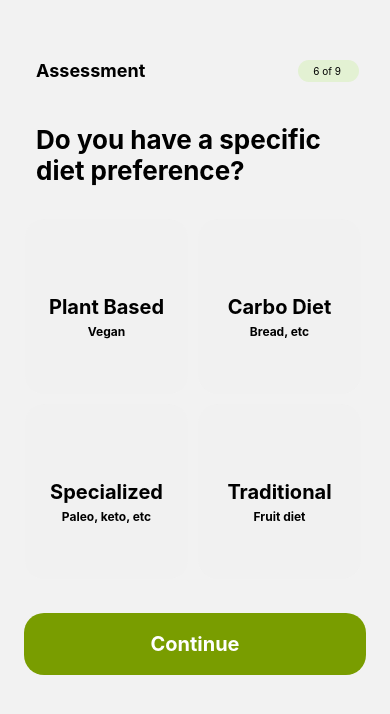
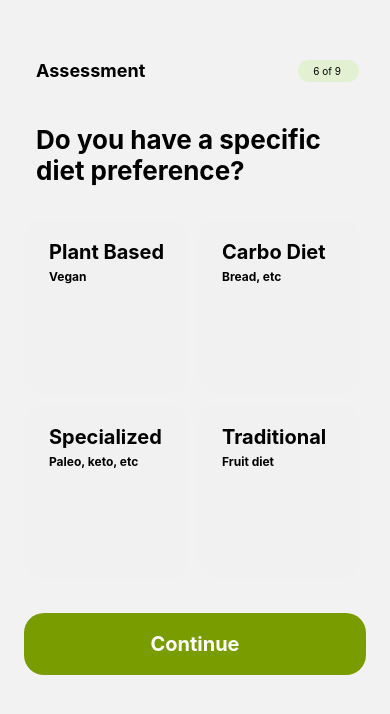
Before and after one commit to jung-eugene/bostonhacks-medimind, a React Native app: screen /A6 in a window 390 px wide. Shown: the top 714 px of the page. Built offline with nearby package versions, Linux system fonts and the light colour scheme.

Commit message:
Update Assessment6.js

```diff
--- a/src/screens/Assessment6.js
+++ b/src/screens/Assessment6.js
@@ -107,8 +107,8 @@ const styles = StyleSheet.create({
     height: 175,
     borderRadius: 20,
     marginLeft: 10,
-    justifyContent: 'center',
-    alignItems: 'center',
+
+
   },
   Container: {
     borderRadius: 20,
@@ -122,11 +122,13 @@ const styles = StyleSheet.create({
   blackText: {
     fontSize: 20,
     marginTop: 21,
+    marginLeft: 24
   },
   miniText: {
     fontSize: 12,
     marginTop: 5,
     color: '#878787',
+    marginLeft: 24
   },
   number: {
     fontSize: 10,
```
